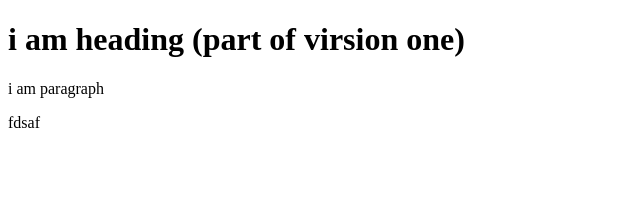
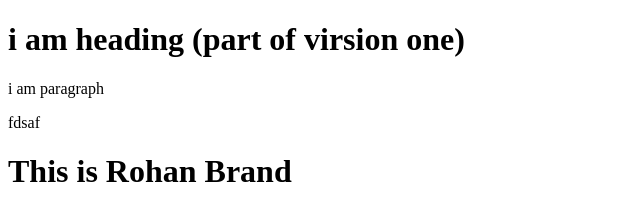
Before and after one commit to reo127/learngit, a plain HTML site: page index.html in a window 1280 px wide. Shown: the whole page, without its empty margins (0-640 px from the left). Drawn offline with Linux system fonts and the light colour scheme.

Commit message:
commited

```diff
--- a/index.html
+++ b/index.html
@@ -8,5 +8,6 @@
 <body>
     <h1>i am heading (part of virsion one) </h1>
     <p>i am paragraph</p>fdsaf
+    <h1>This is Rohan Brand</h1>
 </body>
 </html>
```
